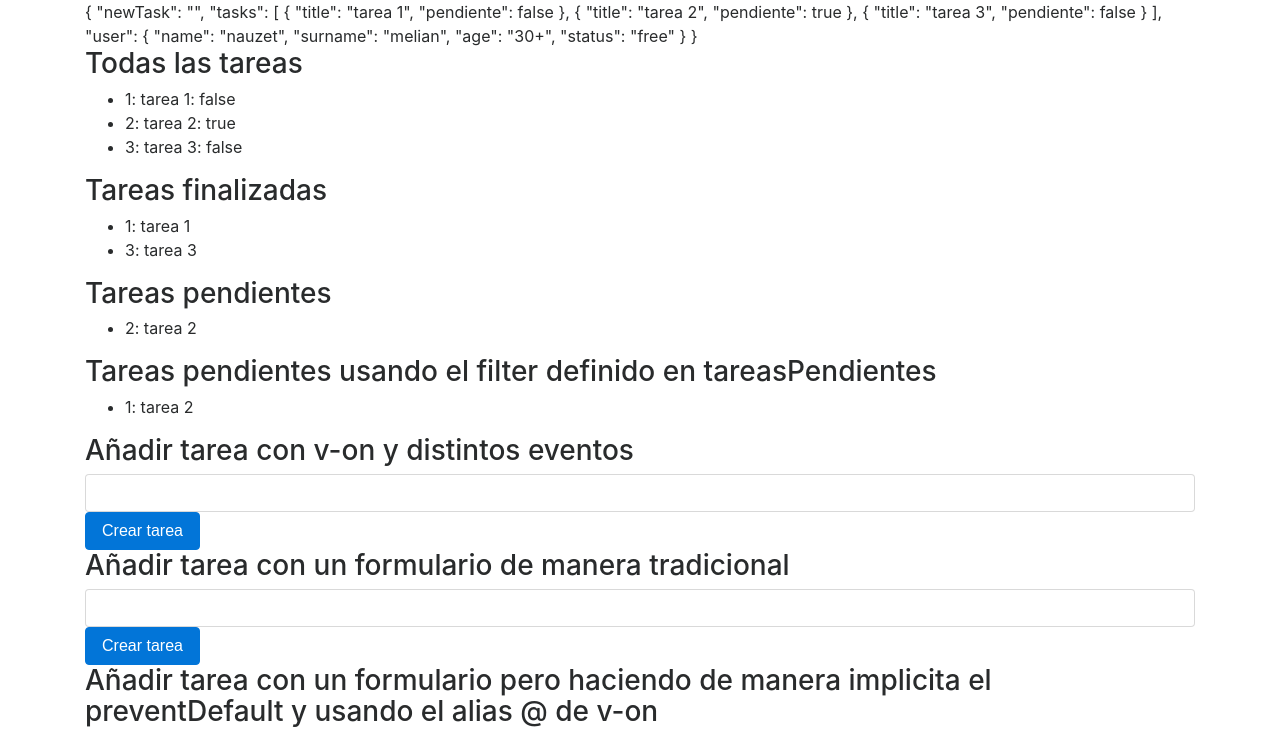
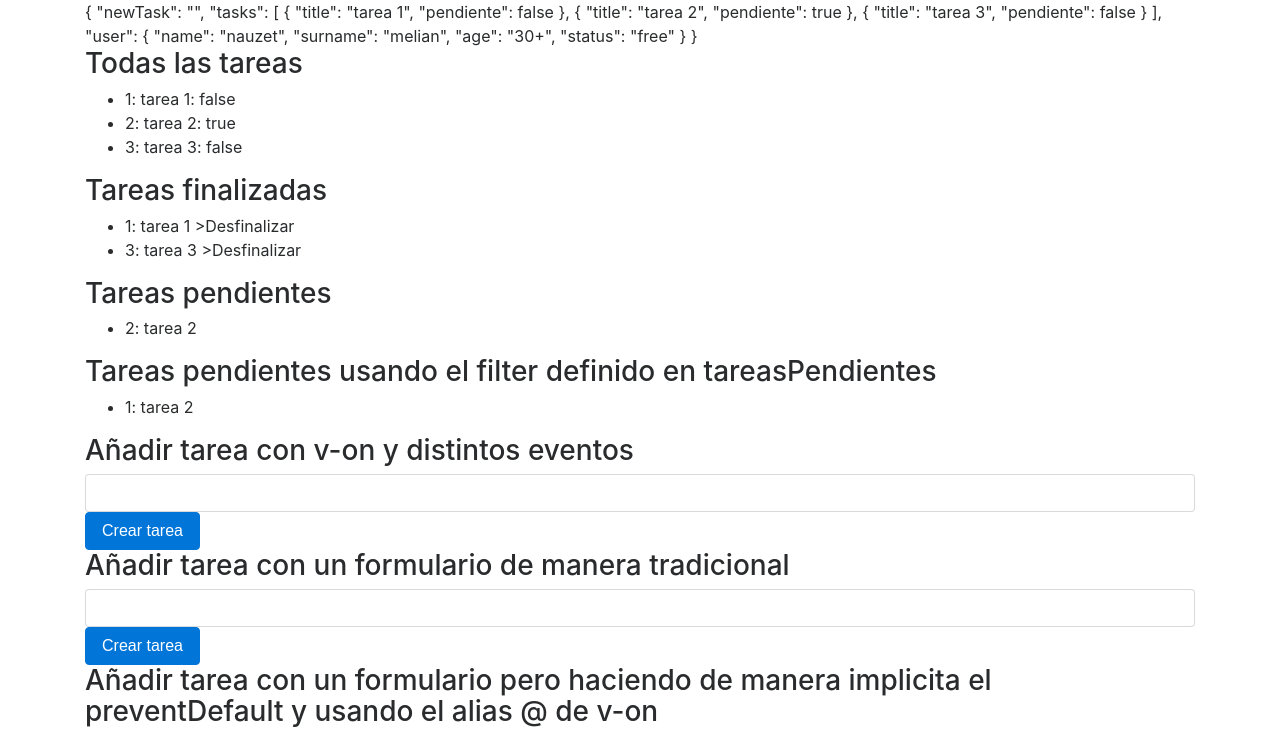
Before and after one commit to nauzet18/cursoStydeVue2, a plain HTML site: page task/task.html in a window 1280 px wide. Shown: the top 732 px of the page. Drawn offline with nearby package versions, Linux system fonts and the light colour scheme.

Commit message:
creo un ejemplo con el click.once q sirve para q el evento solo se lance una vez

```diff
--- a/task/task.html
+++ b/task/task.html
@@ -33,6 +33,8 @@
       <ul>
         <li v-for="(item, index) of tasks" v-if="!item.pendiente">
           {{index + 1 }}: {{item.title}}
+          <span @click.once="togglePendiente(item, $event)">
+            >Desfinalizar </span>
         </li>
       </ul>
 
```
